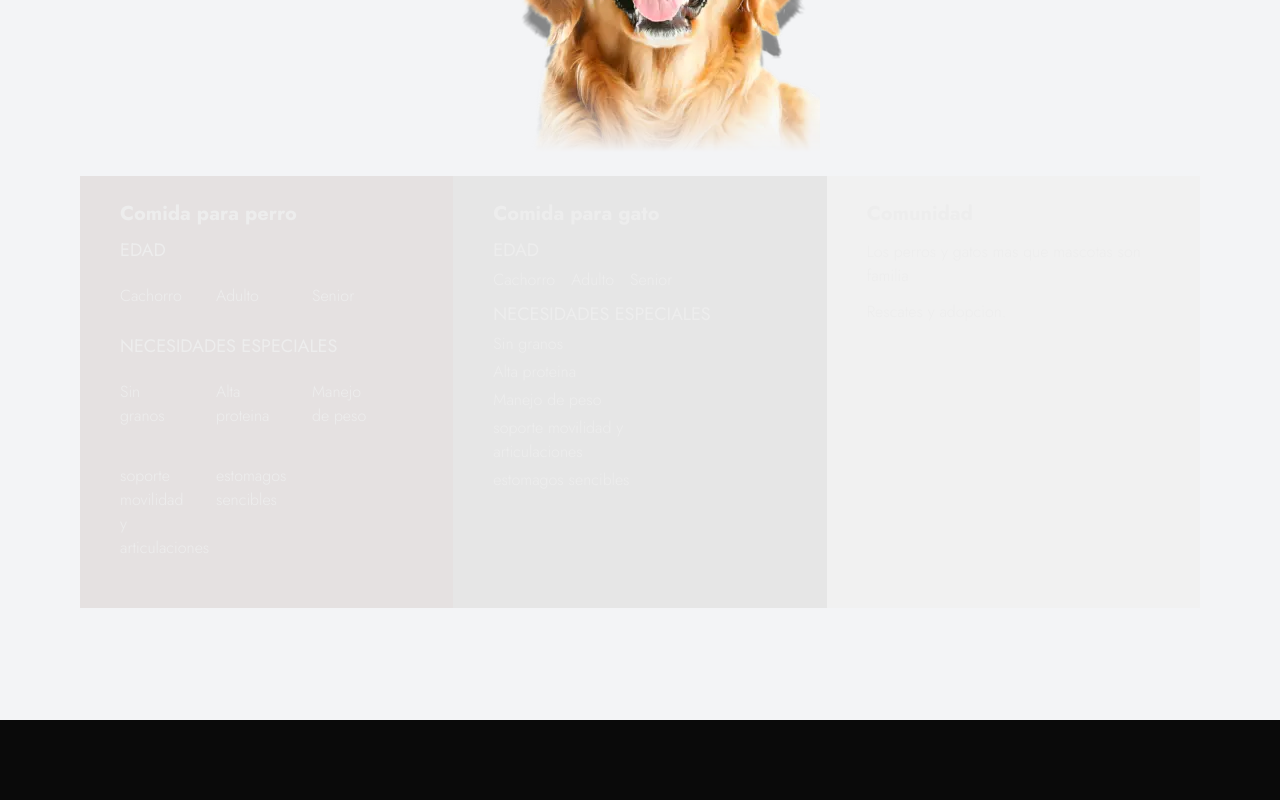
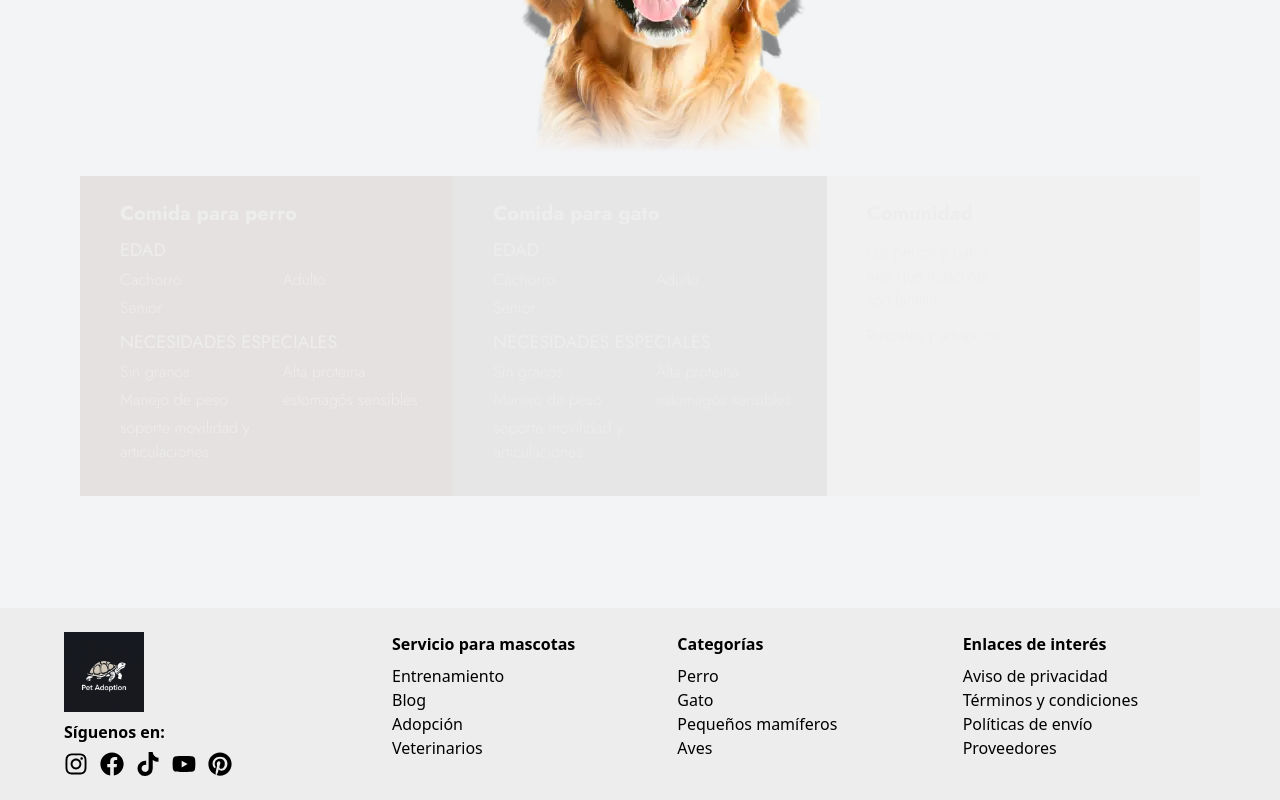
Before and after one commit to gaelzi1/app-static-cloud, a Next.js app: page / in a window 1280 px wide. Shown: the part 376-1176 px from the top of the page. Before the commit the page ends 1096 px from the top, so only its background shows below. Built offline with nearby package versions, Linux system fonts and the light colour scheme.

Commit message:
first commit

```diff
--- a/package.json
+++ b/package.json
@@ -11,7 +11,8 @@
   "dependencies": {
     "next": "15.1.6",
     "react": "^19.0.0",
-    "react-dom": "^19.0.0"
+    "react-dom": "^19.0.0",
+    "react-icons": "^5.5.0"
   },
   "devDependencies": {
     "@types/node": "^20",
--- a/src/app/globals.css
+++ b/src/app/globals.css
@@ -5,10 +5,6 @@
 @tailwind utilities;
 
 
-:root {
-  --background: #ffffff;
-  --foreground: #171717;
-}
 
 @media (prefers-color-scheme: light) {
   :root {
@@ -26,8 +22,7 @@ body {
   -webkit-mask-image: linear-gradient(black 80%, transparent);
 }
 .cardGeneral {
-  padding: 1rem;
-  width: 6rem;
+  display: flex;
 }
 
 .cardParagraph {
--- a/src/components/Footer.tsx
+++ b/src/components/Footer.tsx
@@ -1,11 +1,59 @@
 import React from 'react'
+import Logo from '../img/Logo.png';
+import { FaInstagram, FaFacebook, FaTiktok, FaYoutube, FaPinterest } from "react-icons/fa";
 
 const Footer = () => {
   return (
-    <footer className='bg-[#D9D9D9] w-full h-44'>
+    <footer className="bg-[#ededed] text-black p-6">
+      <div className="max-w-6xl mx-auto flex flex-col md:flex-row justify-between items-start">
+        {/* Sección de Redes Sociales */}
+        <div className="mb-4 md:mb-0 mr-20 pr-20 ">
 
+          <img src={Logo.src} alt="Logo" className="w-16 mb-2 w-20  " />
+          <p className="font-semibold">Síguenos en:</p>
+          <div className="flex space-x-3 mt-2 text-2xl">
+            <FaInstagram />
+            <FaFacebook />
+            <FaTiktok />
+            <FaYoutube />
+            <FaPinterest />
+          </div>
+
+        </div>
+
+        {/* Secciones del Footer */}
+        <div className="grid grid-cols-1 md:grid-cols-3 gap-8 w-full">
+          <div>
+            <h3 className="font-bold mb-2">Servicio para mascotas</h3>
+            <ul>
+              <li>Entrenamiento</li>
+              <li>Blog</li>
+              <li>Adopción</li>
+              <li>Veterinarios</li>
+            </ul>
+          </div>
+          <div>
+            <h3 className="font-bold mb-2">Categorías</h3>
+            <ul>
+              <li>Perro</li>
+              <li>Gato</li>
+              <li>Pequeños mamíferos</li>
+              <li>Aves</li>
+            </ul>
+          </div>
+          <div>
+            <h3 className="font-bold mb-2">Enlaces de interés</h3>
+            <ul>
+              <li>Aviso de privacidad</li>
+              <li>Términos y condiciones</li>
+              <li>Políticas de envío</li>
+              <li>Proveedores</li>
+            </ul>
+          </div>
+        </div>
+      </div>
     </footer>
-  )
-}
+  );
+};
 
-export default Footer
+export default Footer;
--- a/src/components/Header.tsx
+++ b/src/components/Header.tsx
@@ -13,7 +13,7 @@ interface HeaderProps {
 export default function Header ({path}:HeaderProps){
     const routes = navigate
     return (
-        <header className='flex space-x-4 items-center justify-between p-4 px-10 '>
+        <header className='flex space-x-4 items-center bg-[F3F4F6] justify-between p-4 px-10  '>
            <Link href='/'><img src={Logo.src} alt="Logo" className="w-20 h-20 rounded-full" /></Link>
            <div className='flex space-x-12 text-base fomt-popins'>
             {routes.map((route, index) => (
--- a/src/components/cuadros.tsx
+++ b/src/components/cuadros.tsx
@@ -26,11 +26,11 @@ export function Recuadros({ data }: RecuadrosProps) {
           {item.subtitles.map((subtitle, subtitleIndex) => (
             <div key={subtitleIndex} className="mb-2">
               <h3 className="ml-4 text-lg ">{subtitle.name}</h3>
-              <ul className="  flex flex-wrap text-base font-light">
+              <ul className="  cardParagraph text-base font-light">
               {subtitle.texts.map(({ text, style }, textIndex) => (
                   <li
                   key={textIndex}
-                  className={`${style||""} mt-1 pl-4`} >
+                  className={`${style||""} mt-1 pl-4 `} >
                     {text}
                   </li>
                 ))}
--- a/src/components/welcome.tsx
+++ b/src/components/welcome.tsx
@@ -2,7 +2,7 @@ import React from 'react';
 import Perro from '../img/PerroInicio.png';
 export default function Welcome (){
     return (
-        <div className="relative flex flex-col items-center justify-center font-poppins">
+        <div className="relative flex  flex-col items-center justify-center font-poppins">
             <p className="text-4xl">Comparte conmigo</p>
             <p className="text-[230px] py-3 font-bold">Amor</p>
             <img className='absolute mask-gradient top-10 drop-shadow-[0px_20px_0px_rgba(0,0,0,0.45)]' src={Perro.src} alt="" />
--- a/src/data/dataCuadros.ts
+++ b/src/data/dataCuadros.ts
@@ -8,20 +8,20 @@ export const RecuadroData = [
       {
         name : "EDAD" ,
         texts : [
-        {text:"Cachorro" , style:"cardGeneral"},
-        { text:"Adulto",style:"cardGeneral "},
-        {text:"Senior", style:"cardGeneral "}
+        {text:"Cachorro" , style:""},
+        { text:"Adulto",style:" "},
+        {text:"Senior", style:""}
         ],
 
   },
       {
         name :"NECESIDADES ESPECIALES" ,
         texts : [
-        {text:"Sin granos", style:"cardGeneral "},
-        {text:"Alta proteina", style:"cardGeneral "},
-        {text:"Manejo de peso", style:"cardGeneral "},
-        {text:"soporte movilidad y articulaciones", style:"cardGeneral "},
-        {text:"estomagos sencibles", style:"cardGeneral "},
+        {text:"Sin granos", style:" "},
+        {text:"Alta proteina", style:""},
+        {text:"Manejo de peso", style:" "},
+        {text:"estomagós sensibles", style:" "},
+        {text:"soporte movilidad y articulaciones", style:" "},
       ],
     },
   ],
@@ -34,18 +34,18 @@ export const RecuadroData = [
       {
         name : "EDAD" ,
         texts : [
-        {text:"Cachorro" , style:"carGeneral "},
-        { text:"Adulto",style:"carGeneral "},
-        {text:"Senior", style:"carGeneral "}
+        {text:"Cachorro" , style:""},
+        { text:"Adulto",style:""},
+        {text:"Senior", style:" "}
         ],
       },
       {name :"NECESIDADES ESPECIALES" ,
         texts : [
-        {text:"Sin granos", style:"cardParagraph "},
-        {text:"Alta proteina", style:"cardParagraph "},
-        {text:"Manejo de peso", style:"cardParagraph "},
-        {text:"soporte movilidad y articulaciones", style:"cardParagraph "},
-        {text:"estomagos sencibles", style:"cardParagraph "}
+        {text:"Sin granos", style:" "},
+        {text:"Alta proteina", style:" "},
+        {text:"Manejo de peso", style:" "},
+         {text:"estomagós sensibles", style:" "},
+        {text:"soporte movilidad y articulaciones", style:" "},
       ],
     },
   ],
```
Also changed, not shown: 1 other file (tests, documents, lock files or other folders).
